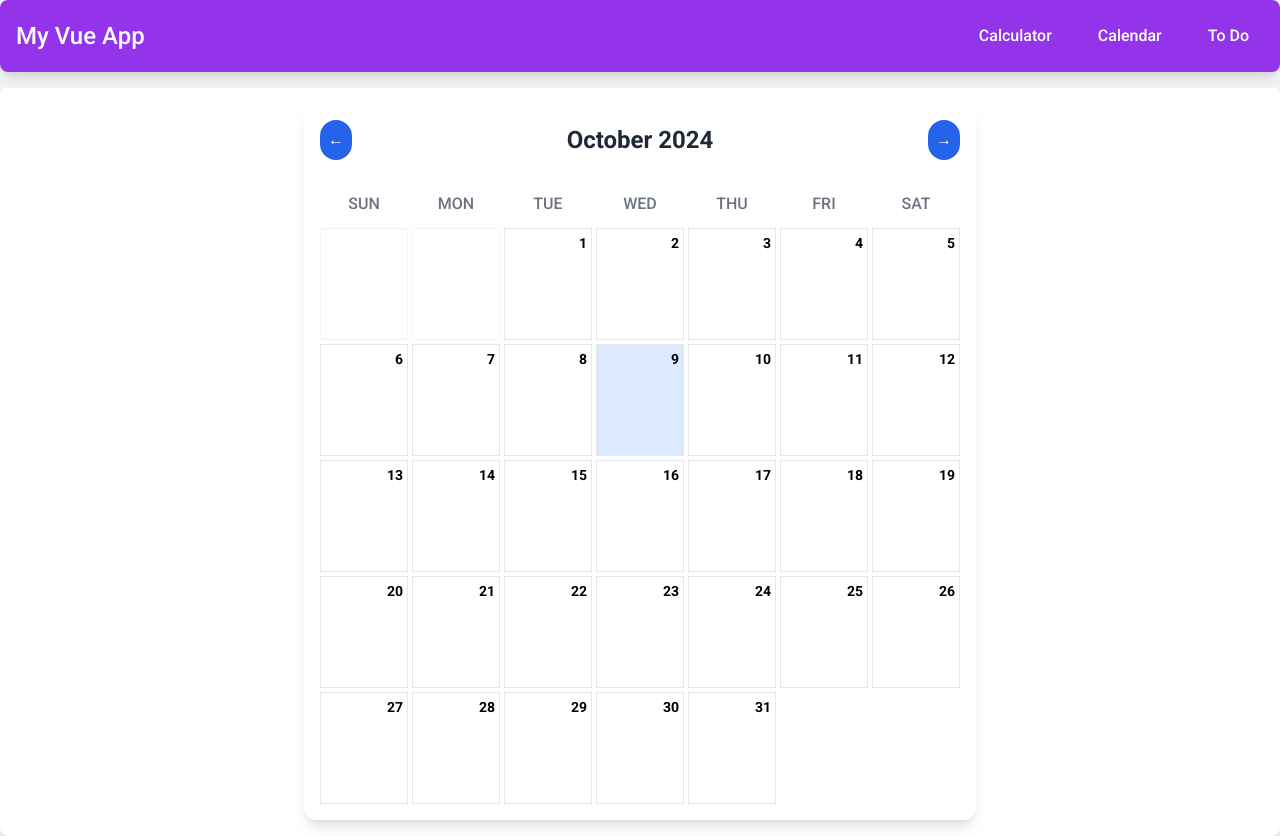
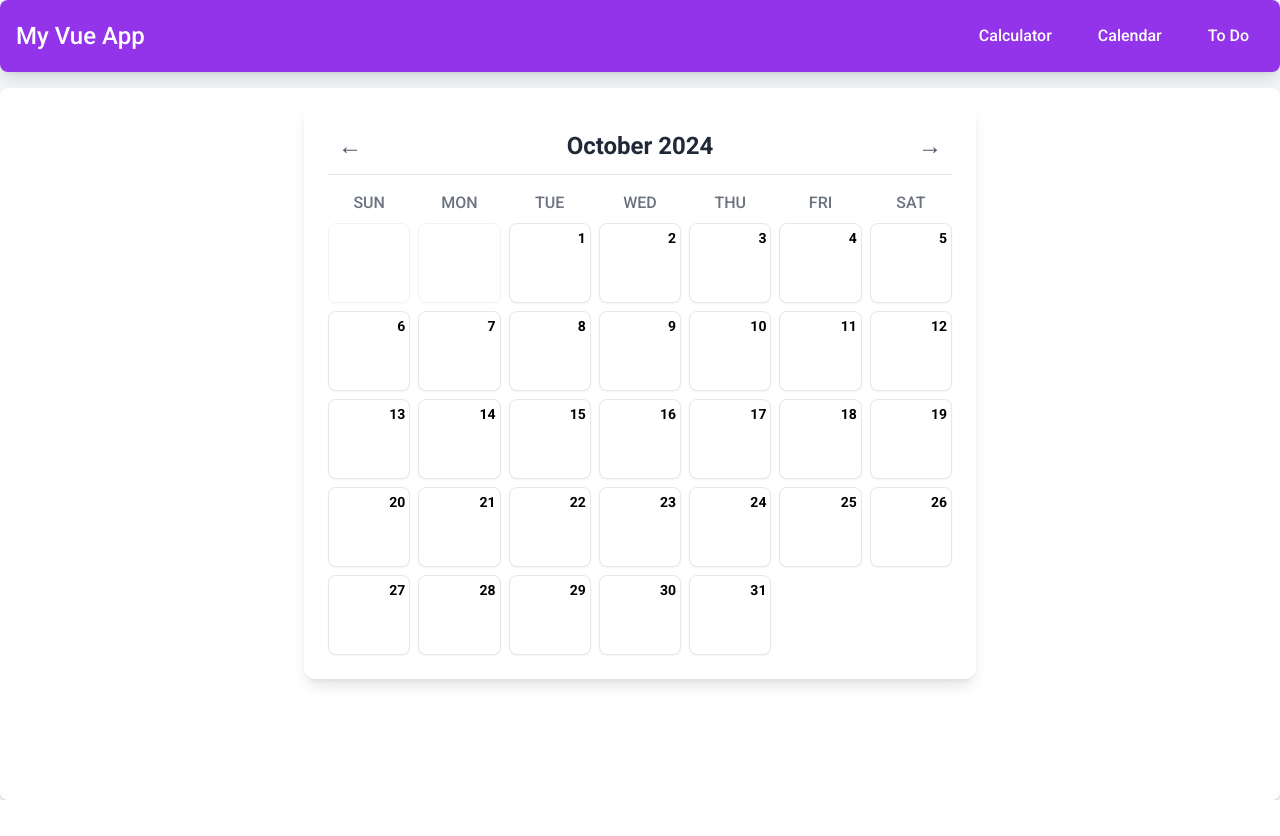
Before and after one commit to shafkat63/myVueApp, a Vue app: page /calendar in a window 1280 px wide. After the commit the page ends 800 px from the top, so only its background shows below. Built offline with nearby package versions, Linux system fonts and the light colour scheme.

Commit message:
calendar updated

```diff
--- a/src/components/Calendar.vue
+++ b/src/components/Calendar.vue
@@ -1,9 +1,10 @@
 <template>
-    <div class="calendar bg-white p-4 rounded-xl shadow-lg mx-auto max-w-full md:max-w-2xl">
-      <div class="calendar-header flex justify-between items-center mb-6">
+    <div class="calendar bg-white p-4 md:p-6 rounded-xl shadow-lg mx-auto max-w-full md:max-w-2xl">
+      <div class="calendar-header flex justify-between items-center mb-4">
         <button
           @click="prevMonth"
-          class="nav-button bg-blue-600 text-white rounded-full p-2 transition hover:bg-blue-800"
+          class="nav-button text-gray-600 hover:text-gray-800 transition"
+          aria-label="Previous Month"
         >
           ←
         </button>
@@ -12,24 +13,29 @@
         </span>
         <button
           @click="nextMonth"
-          class="nav-button bg-blue-600 text-white rounded-full p-2 transition hover:bg-blue-800"
+          class="nav-button text-gray-600 hover:text-gray-800 transition"
+          aria-label="Next Month"
         >
           →
         </button>
       </div>
-      <div class="calendar-body grid grid-cols-7 gap-1">
+      <div class="calendar-body grid grid-cols-7 gap-2">
         <div
-          class="calendar-weekday text-center font-medium text-gray-500 uppercase py-2 text-xs sm:text-sm md:text-base"
+          class="calendar-weekday text-center font-medium text-gray-500 uppercase text-xs sm:text-sm md:text-base"
           v-for="day in weekdays"
           :key="day"
         >
           {{ day }}
         </div>
         <div
-          class="calendar-day relative text-center border border-gray-200 h-20 sm:h-24 md:h-28 hover:bg-blue-50 transition cursor-pointer"
+          class="calendar-day relative text-center border border-gray-200 bg-white rounded-lg shadow-sm transition-transform transform hover:scale-105 cursor-pointer"
           v-for="day in daysInMonth"
           :key="day.date"
-          :class="{ 'bg-blue-100 border-blue-500': isToday(day.date), 'opacity-50 pointer-events-none': day.empty }"
+          :class="{
+            'bg-blue-100 border-blue-400': isToday(day.date),
+            'opacity-50 pointer-events-none': day.empty,
+          }"
+          @click="day.empty || handleDayClick(day.date)"
         >
           <span v-if="!day.empty" class="absolute top-1 right-1 text-xs sm:text-sm font-semibold">
             {{ day.date }}
@@ -86,9 +92,37 @@
       isToday(day) {
         return day === dayjs().date() && this.currentMonth === dayjs().format("MMMM");
       },
+      handleDayClick(day) {
+        alert(`You clicked on ${day}!`); // Handle day click action
+      },
     },
   };
   </script>
 
   <style scoped>
+  .calendar-day {
+    height: 5rem; /* Default height for larger screens */
+  }
+
+  .calendar-day:hover {
+    background-color: #f0f8ff; /* Light blue background on hover */
+    box-shadow: 0 2px 10px rgba(0, 0, 0, 0.2); /* Subtle shadow on hover */
+  }
+
+  .calendar-header {
+    border-bottom: 1px solid #e5e5e5; /* Light bottom border for the header */
+    padding-bottom: 10px; /* Spacing below the header */
+  }
+
+  .nav-button {
+    font-size: 1.5rem; /* Larger font size for the navigation buttons */
+    padding: 0 10px; /* Padding for navigation buttons */
+  }
+
+  /* Responsive styles */
+  @media (max-width: 640px) {
+    .calendar-day {
+      height: 3rem; /* Smaller height for mobile screens */
+    }
+  }
   </style>
```
